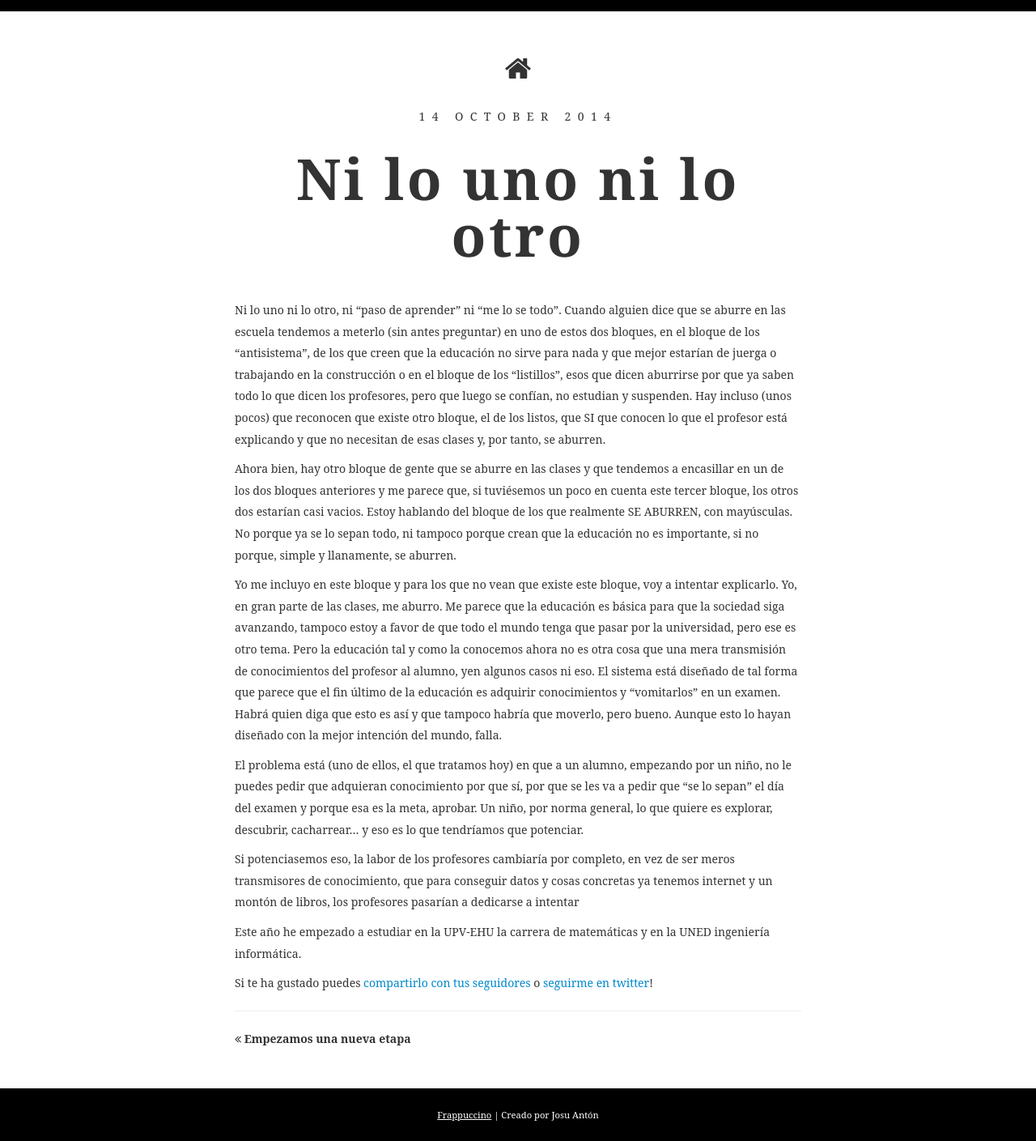
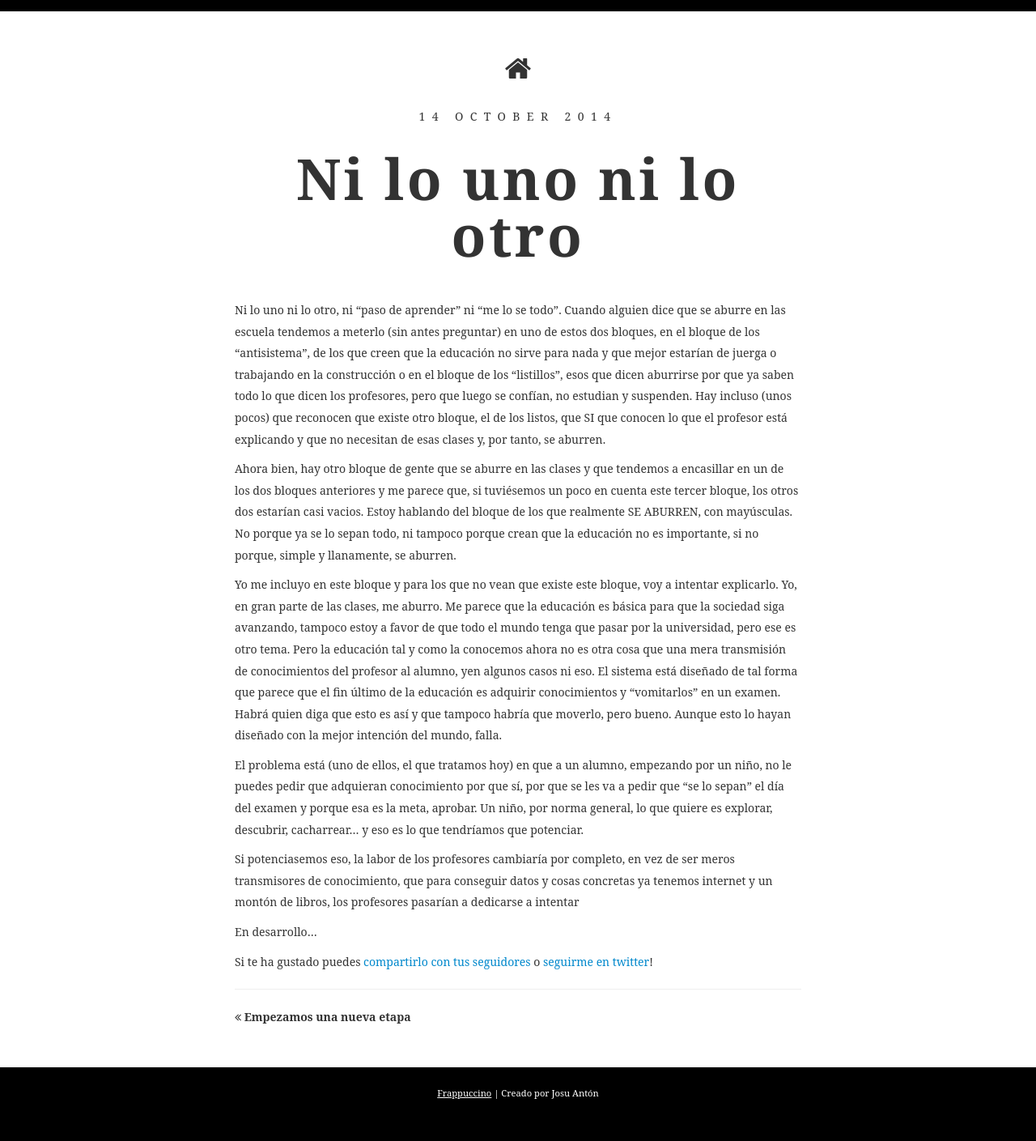
Before and after one commit to josuantonsanz/josuantonsanz.github.io, a Jekyll site: the page built from _posts/2014-10-14-ni-lo-uno.md, in a window 1280 px wide. Shown: the whole page at 81% size. Built offline with Jekyll 4.4.1, drawn with Linux system fonts in a browser that asks for light colours; some web fonts are replaced; comment, search, counter and statistics services are not loaded; after the commit the page ends 1383 px from its top, so only the background shows below that.

Commit message:
Something

```diff
--- a/_posts/2014-10-14-ni-lo-uno.md
+++ b/_posts/2014-10-14-ni-lo-uno.md
@@ -33,15 +33,4 @@ conocimiento, que para conseguir datos y cosas concretas ya tenemos internet y u
 pasarían a dedicarse a intentar
 
 
-
-
-
-
-
-
-
-
-
-
-
-Este año he empezado a estudiar en la UPV-EHU la carrera de matemáticas y en la UNED ingeniería informática.
+En desarrollo...
```
Also changed, not shown: _posts/2014-10-12-inicio.md (+0 -2 lines).
